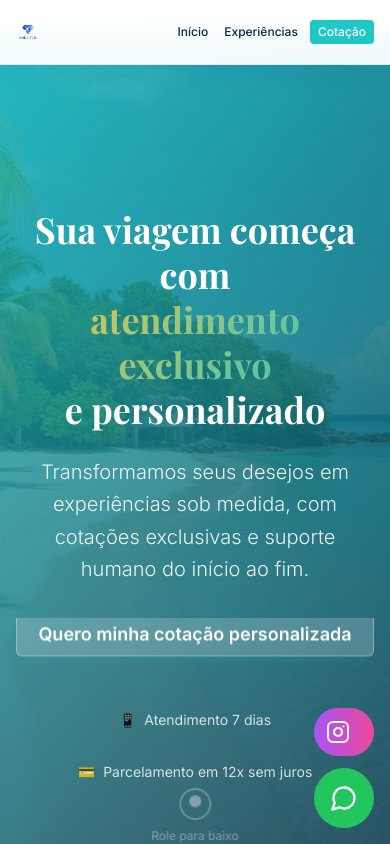
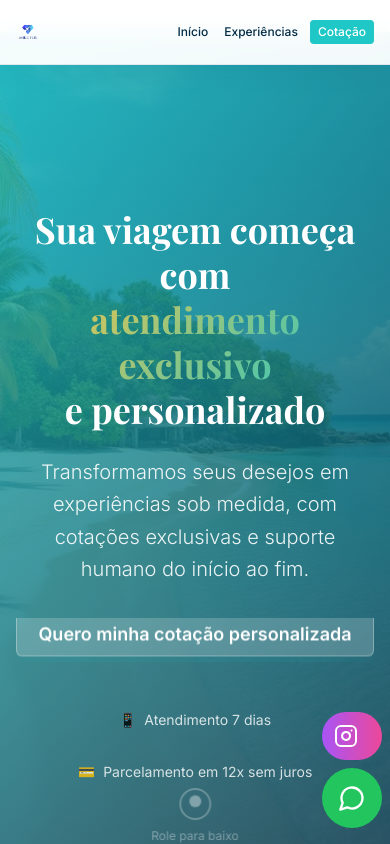
Before and after one commit to kaiocomka1/miketur-09, a React (Vite) app: page / in a window 390 px wide. Shown: the top 844 px of the page. Built offline with nearby package versions, Linux system fonts and the light colour scheme.

Commit message:
Fix floating buttons responsiveness
Adjusted floating buttons on mobile to prevent them from exceeding screen limits and causing responsiveness issues.

```diff
--- a/src/components/FloatingWhatsApp.tsx
+++ b/src/components/FloatingWhatsApp.tsx
@@ -9,7 +9,7 @@ const FloatingWhatsApp = () => {
   };
 
   return (
-    <div className="fixed bottom-4 right-4 md:bottom-6 md:right-6 z-50 flex flex-col gap-3">
+    <div className="fixed bottom-4 right-2 md:bottom-6 md:right-6 z-50 flex flex-col gap-2 md:gap-3 max-w-[60px] md:max-w-none">
       {/* Instagram Button */}
       <a
         href="https://www.instagram.com/miketur_"
```
